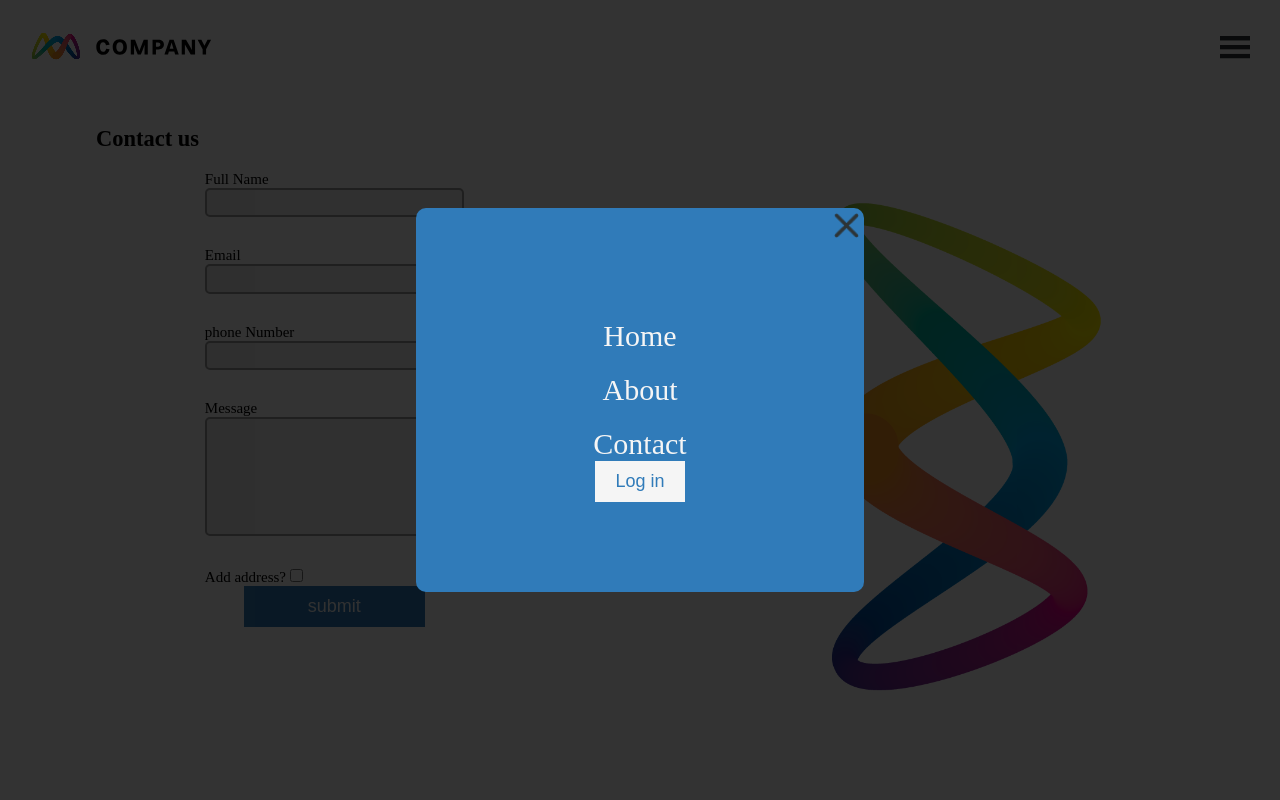
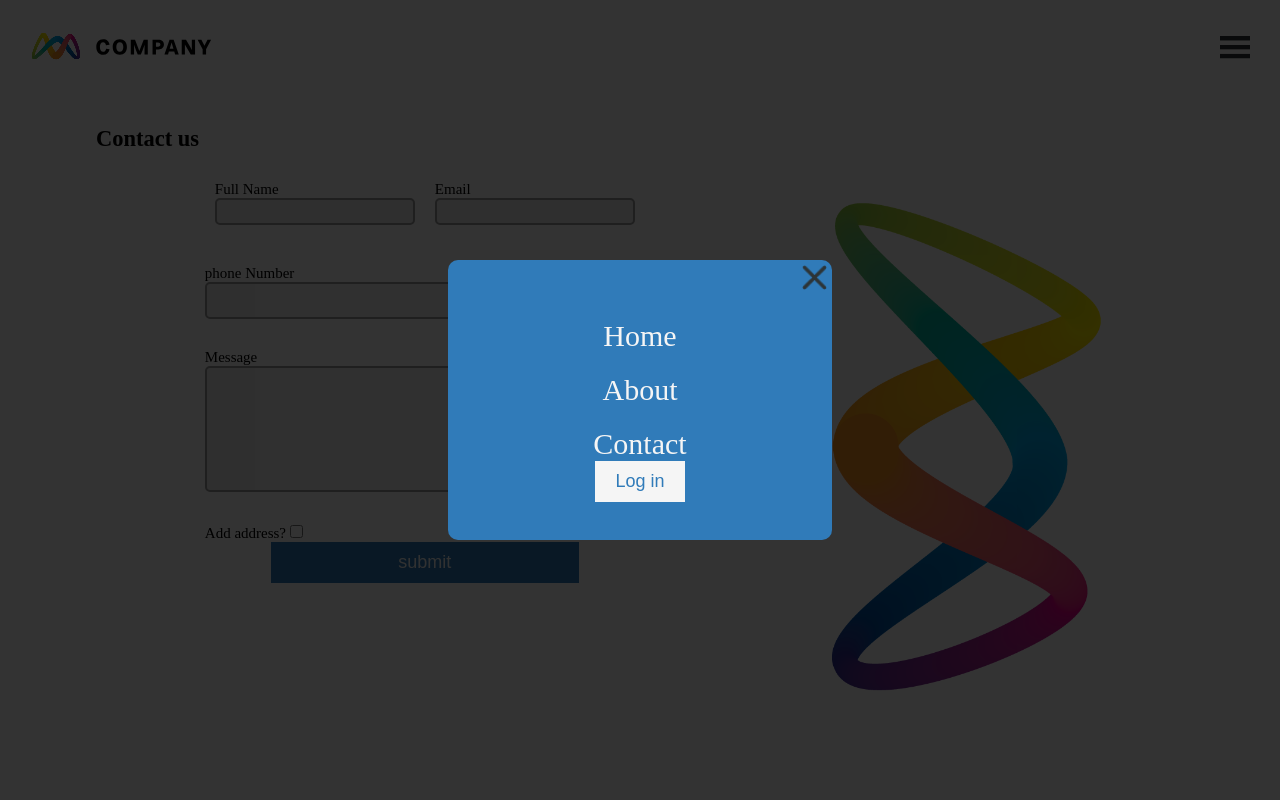
Before and after one commit to Ankita-Manmoandas/app-software-engineer-test-, a React (Create React App) app: page /contact in a window 1280 px wide. Both pictures are taken after a click on the picture 1235 px from the left and 46 px from the top of the page. Shown: the top 800 px of the page. Built offline with nearby package versions, Linux system fonts and the light colour scheme.

Commit message:
formatting code

```diff
--- a/src/components/Form/Form.jsx
+++ b/src/components/Form/Form.jsx
@@ -74,6 +74,8 @@ const Form = () => {
   return (
     <div className="page">
       <form className="form" onSubmit={handleSubmit(onSubmit)}>
+        <section className="form__flex--labels">
+          <div className="form__flex--unit">
             <label className="form__label">Full Name</label>
             <input
               className="form__input"
@@ -90,7 +92,8 @@ const Form = () => {
               }
             />
             <p>{errors.FullName?.message}</p>
-
+          </div>
+          <div className="form__flex--unit">
             <label className="form__label">Email</label>
             <input
               className="form__input"
@@ -107,6 +110,8 @@ const Form = () => {
               }
             />
             <p>{errors.EmailAddress?.message}</p>
+          </div>
+        </section>
 
         <label className="form__label">phone Number</label>
         <input
@@ -145,7 +150,10 @@ const Form = () => {
         <p>{errors.Message?.message}</p>
 
         <div className="checkbox">
-        <label htmlFor="myCheck" className="checkbox-label"> Add address?</label>
+          <label htmlFor="myCheck" className="checkbox-label">
+            {" "}
+            Add address?
+          </label>
           <input
             type="checkbox"
             name="myCheck"
--- a/src/components/Form/Form.scss
+++ b/src/components/Form/Form.scss
@@ -37,17 +37,19 @@
   }
 }
 
-// @media (min-width: $medium-screen-width) {
-//   .form {
-//     &__image {
-//       width: 70%;
-//       height: auto;
-//       margin: 0%;
-//       margin: 15%;
-//       margin-top: 0%;
-//     }
-//   }
-// }
+@media (min-width: $medium-screen-width) {
+  .form {
+    &__flex--labels {
+      display: flex;
+    }
+    &__flex--unit {
+      display: flex;
+      flex-direction: column;
+      margin: 10px;
+      width: 200px;
+    }
+  }
+}
 
 @media screen and (min-width: $larger-laptop-screen-width) {
   .page {
--- a/src/components/NavMenu/Navmenu.scss
+++ b/src/components/NavMenu/Navmenu.scss
@@ -43,8 +43,8 @@
     &__content {
       position: absolute;
       border-radius: 10px;
-      width: 35%;
-      height: 30vw;
+      width: 30vw;
+      height: 35vh;
       z-index: 5;
       background-color: $primary-blue;
       justify-content: center;
@@ -61,11 +61,19 @@
   }
 }
 
+@media screen and (min-width: $larger-laptop-screen-width) {
+  .nav-menu {
+    &__content {
+      width: 30%;
+      height: 35vh;
+    }
+  }
+}
 @media screen and (min-width: $monitor-screen-width) {
   .nav-menu {
     &__content {
       width: 30%;
-      height: 25vw;
+      height: 20vh;
     }
 
     &__item {
```
Also changed, not shown: src/components/NavMenu/Navmenu.jsx (+10 -2 lines), src/data/text.js (+4 -4 lines). Lines whose indentation alone changed are shown as unchanged.
